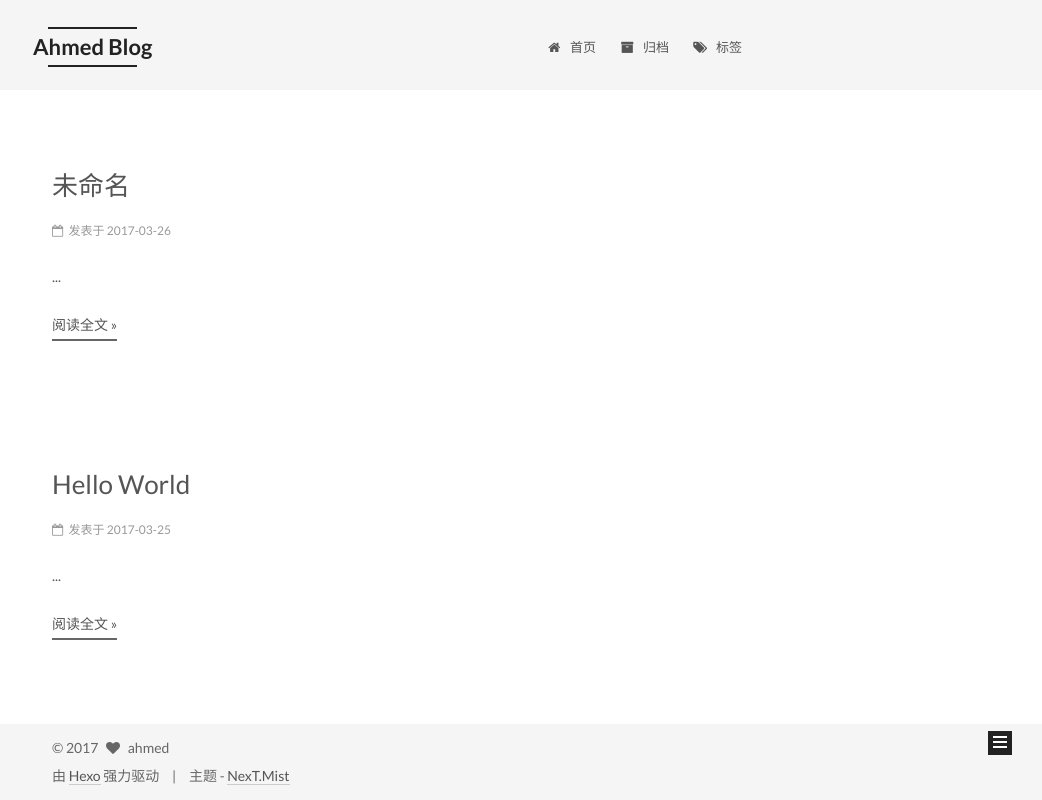
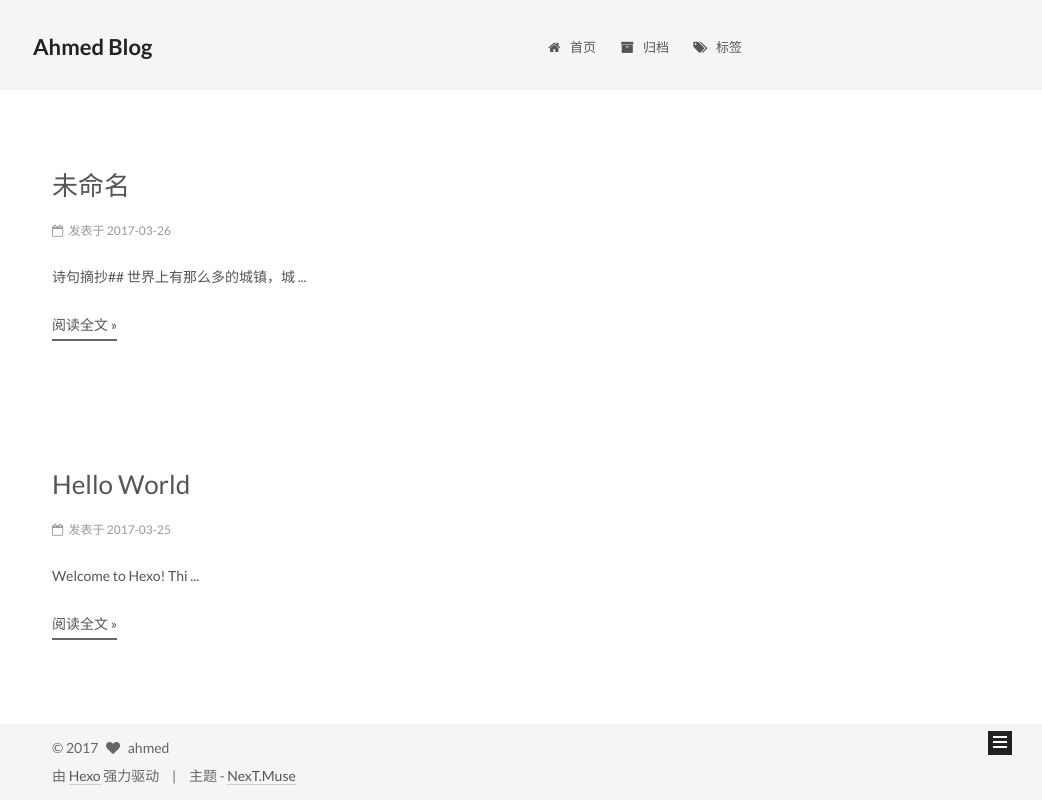
Before and after one commit to starahmeds/starahmeds.github.io, a plain HTML site: page index.html in a window 1280 px wide. Shown: the whole page, without its empty margins (238-1280 px from the left). Drawn offline with Linux system fonts and the light colour scheme.

Commit message:
Site updated: 2017-03-26 09:18:12

```diff
--- a/index.html
+++ b/index.html
@@ -5,7 +5,7 @@
 
 
 
-<html class="theme-next mist use-motion" lang="zh-Hans">
+<html class="theme-next muse use-motion" lang="zh-Hans">
 <head>
   <meta charset="UTF-8"/>
 <meta http-equiv="X-UA-Compatible" content="IE=edge" />
@@ -105,7 +105,7 @@
   var NexT = window.NexT || {};
   var CONFIG = {
     root: '/',
-    scheme: 'Mist',
+    scheme: 'Muse',
     sidebar: {"position":"left","display":"post","offset":12,"offset_float":0,"b2t":false,"scrollpercent":false},
     fancybox: true,
     motion: true,
@@ -329,7 +329,9 @@
 
 
 
+          诗句摘抄##
 
+世界上有那么多的城镇，城
           ...
           <!--noindex-->
           <div class="post-button text-center">
@@ -456,7 +458,7 @@
 
 
 
-
+          Welcome to Hexo! Thi
           ...
           <!--noindex-->
           <div class="post-button text-center">
@@ -610,7 +612,7 @@
 <div class="theme-info">
   主题 -
   <a class="theme-link" href="https://github.com/iissnan/hexo-theme-next">
-    NexT.Mist
+    NexT.Muse
   </a>
 </div>
 
```
Also changed, not shown: 2017/03/25/hello-world/index.html (+3 -3 lines), 2017/03/26/诗句摘抄/index.html (+3 -3 lines), archives/2017/03/index.html (+3 -3 lines), archives/2017/index.html (+3 -3 lines), archives/index.html (+3 -3 lines).
